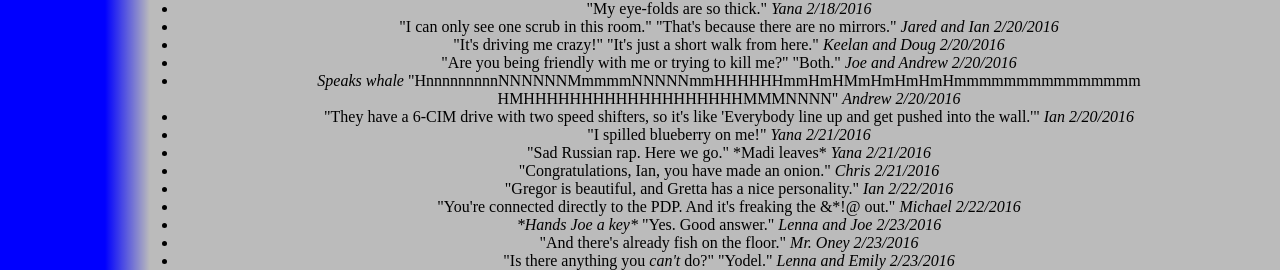
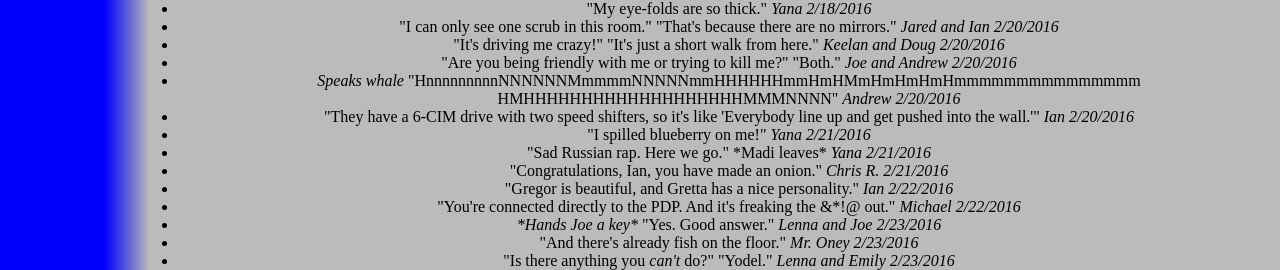
Before and after one commit to katiebugmoon/FRC4131.github.io, a Jekyll site: the page built from media/2016/quotes.html, in a window 1280 px wide. Shown: the part 1312-1582 px from the top of the page. Built offline with Jekyll 4.4.1, drawn with Linux system fonts in a browser that asks for light colours; nearby versions of some CDN libraries.

```diff
--- a/media/2016/quotes.html
+++ b/media/2016/quotes.html
@@ -79,7 +79,7 @@ title: Build Season 2016 Quotes
 	<li>"They have a 6-CIM drive with two speed shifters, so it's like 'Everybody line up and get pushed into the wall.'" <i>Ian 2/20/2016</i></li>
 	<li>"I spilled blueberry on me!" <i>Yana 2/21/2016</i></li>
 	<li>"Sad Russian rap. Here we go." *Madi leaves* <i>Yana 2/21/2016</i></li>
-	<li>"Congratulations, Ian, you have made an onion." <i>Chris 2/21/2016</i></li>
+	<li>"Congratulations, Ian, you have made an onion." <i>Chris R. 2/21/2016</i></li>
 	<li>"Gregor is beautiful, and Gretta has a nice personality." <i>Ian 2/22/2016</i></li>
 	<li>"You're connected directly to the PDP. And it's freaking the &*!@ out." <i>Michael 2/22/2016</i></li>
 	<li><i>*Hands Joe a key* </i>"Yes. Good answer." <i>Lenna and Joe 2/23/2016</i></li>
```
